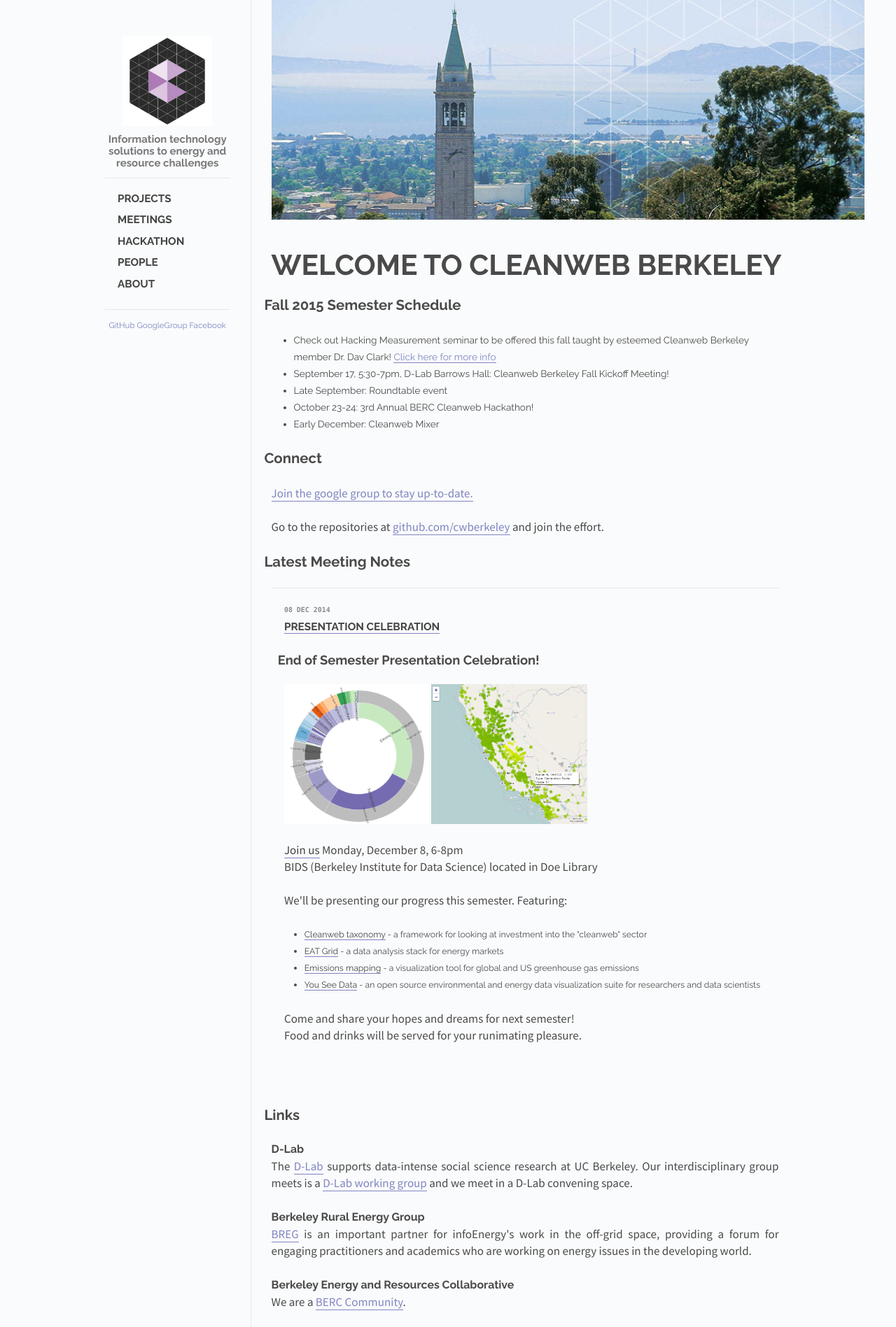
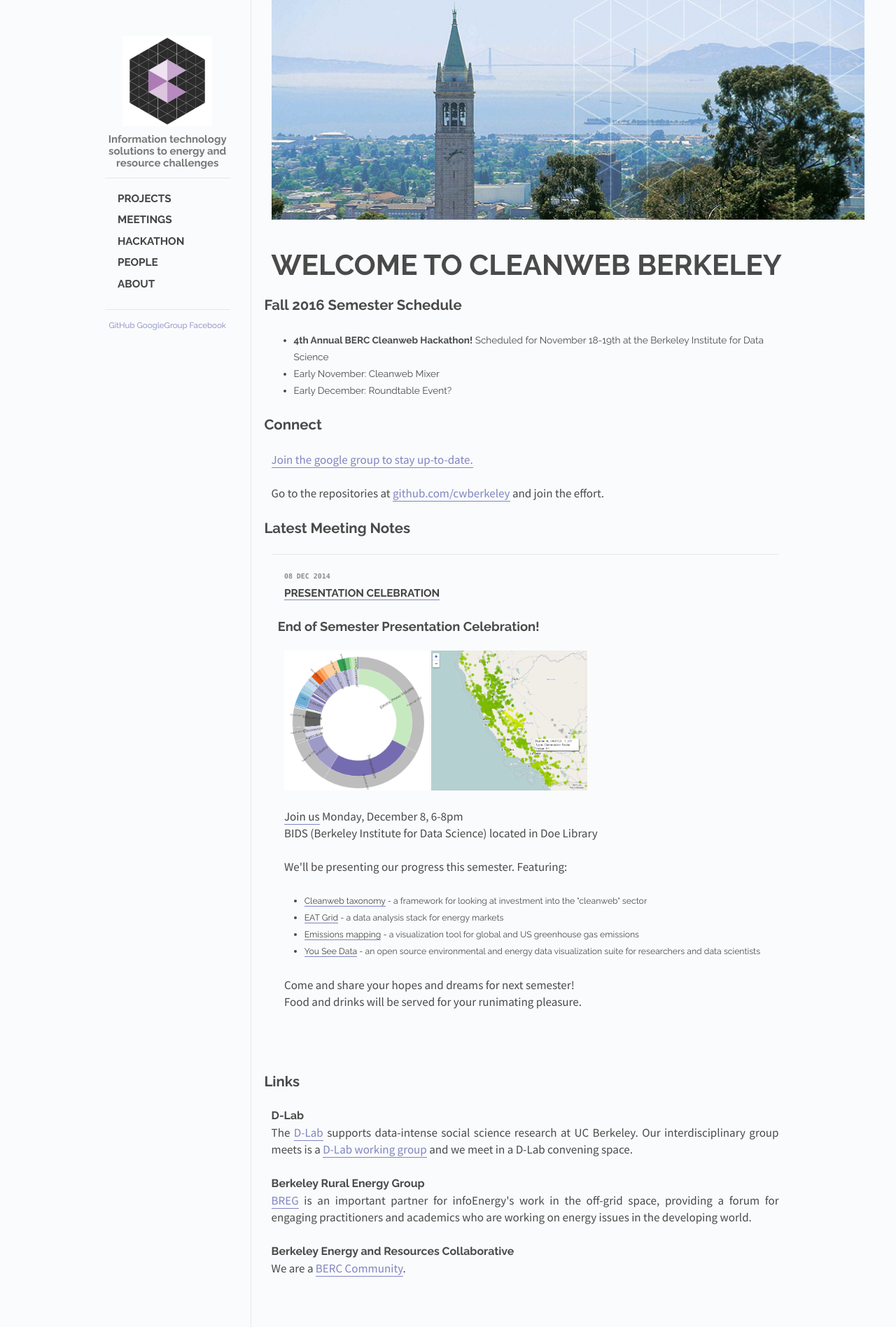
Before and after one commit to cwBerkeley/cwberkeley.github.io, a Jekyll site: the page built from index.html, in a window 1280 px wide. Shown: the whole page at 70% size. Built offline with Jekyll 4.4.1, drawn with Linux system fonts in a browser that asks for light colours.

Commit message:
Updated semester schedule for Fall16

```diff
--- a/index.html
+++ b/index.html
@@ -2,13 +2,11 @@
 layout: static
 title: Welcome to Cleanweb Berkeley
 ---
-<h2>Fall 2015 Semester Schedule</h2>
+<h2>Fall 2016 Semester Schedule</h2>
 <ul>
-  <li>Check out Hacking Measurement seminar to be offered this fall taught by esteemed Cleanweb Berkeley member Dr. Dav Clark! <a href="http://hackingmeasurement.berkeley.edu/">Click here for more info</a></li>
-  <li>September 17, 5:30-7pm, D-Lab Barrows Hall: Cleanweb Berkeley Fall Kickoff Meeting!</li>
-  <li>Late September: Roundtable event</li>
-  <li>October 23-24: 3rd Annual BERC Cleanweb Hackathon!</li>
-  <li>Early December: Cleanweb Mixer</li>
+  <li><b>4th Annual BERC Cleanweb Hackathon!</b> Scheduled for November 18-19th at the Berkeley Institute for Data Science</li>
+  <li>Early November: Cleanweb Mixer</li>
+  <li>Early December: Roundtable Event?</li>
 </ul>
 
 <h2>Connect</h2>
```
